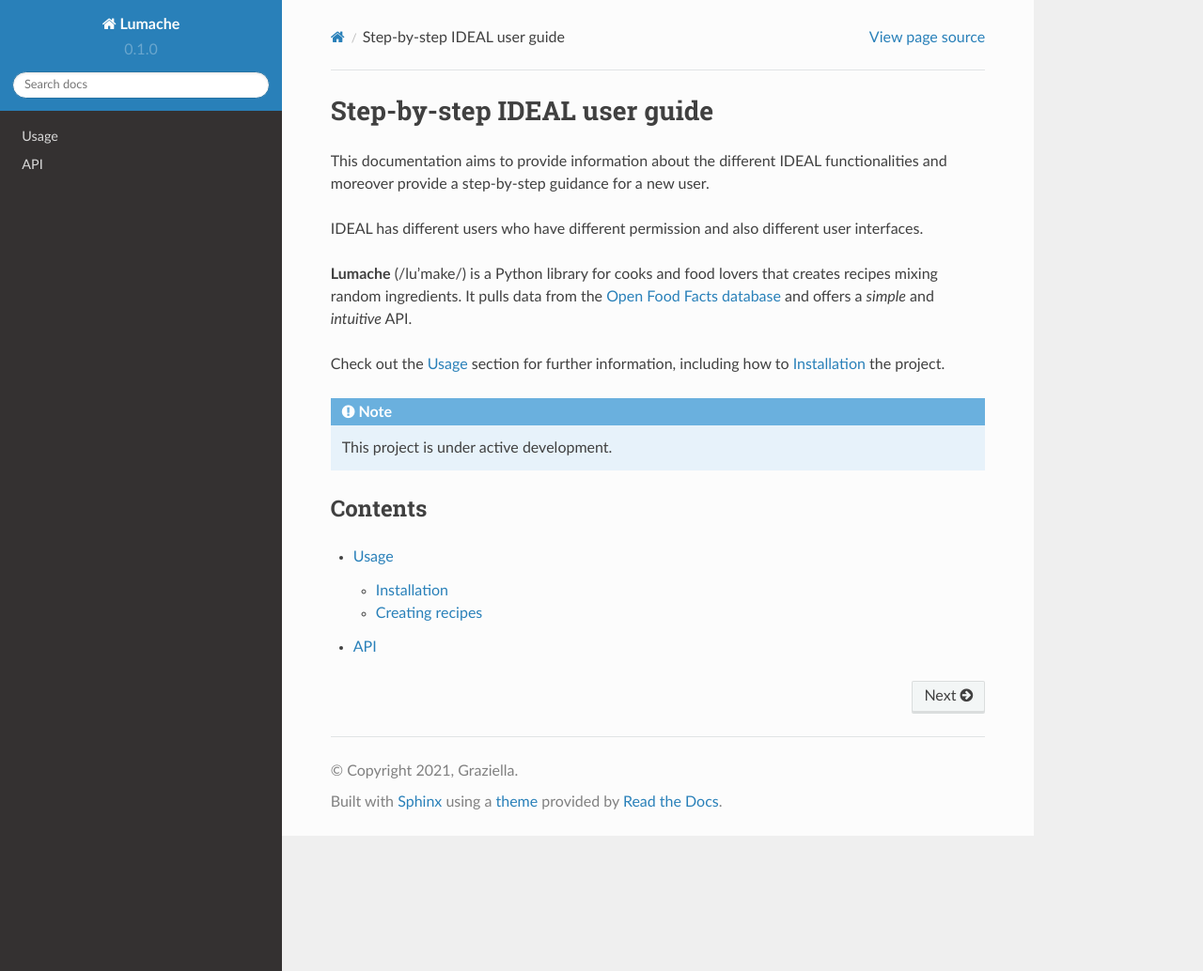
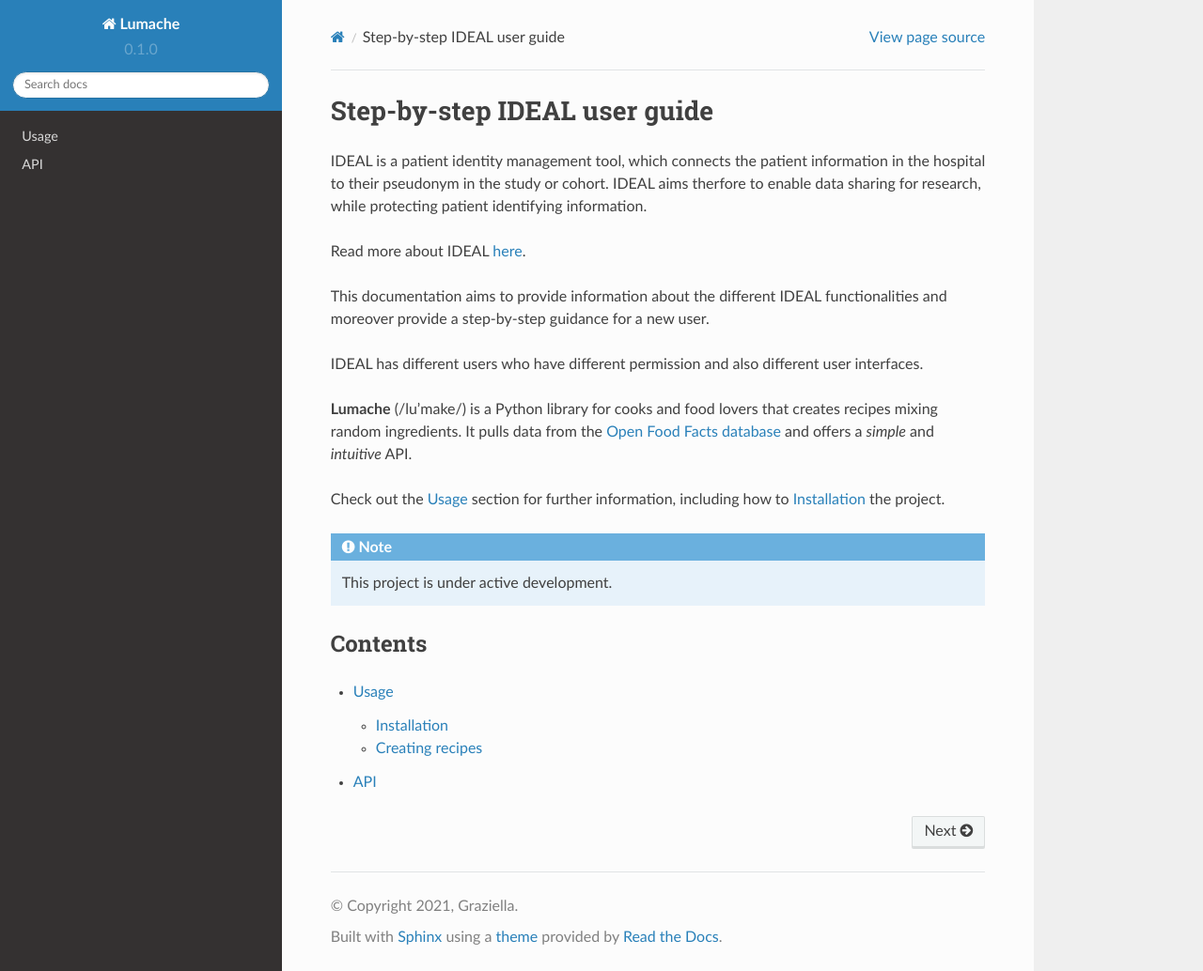
Before and after one commit to Nynuphar/IDEAL-doc, a Sphinx documentation site: the page built from docs/source/index.rst, in a window 1280 px wide and 1034 px high. Shown: the whole window at 94% size. Built offline with Sphinx 7.4.7 and the Read the Docs theme 2.0.0, drawn with Linux system fonts in a browser that asks for light colours.

Commit message:
Update index.rst

```diff
--- a/docs/source/index.rst
+++ b/docs/source/index.rst
@@ -1,10 +1,13 @@
 Step-by-step IDEAL user guide
 ===================================
+
+IDEAL is a patient identity management tool, which connects the patient information in the hospital to their pseudonym in the study or cohort. IDEAL aims therfore to enable data sharing for research, while protecting patient identifying information.
+
+Read more about IDEAL `here <https://ideal-project.ch/about/>`_.
 
 This documentation aims to provide information about the different IDEAL functionalities and moreover provide a step-by-step guidance for a new user.
 
 IDEAL has different users who have different permission and also different user interfaces.
-
 
 
 **Lumache** (/lu'make/) is a Python library for cooks and food lovers
```
